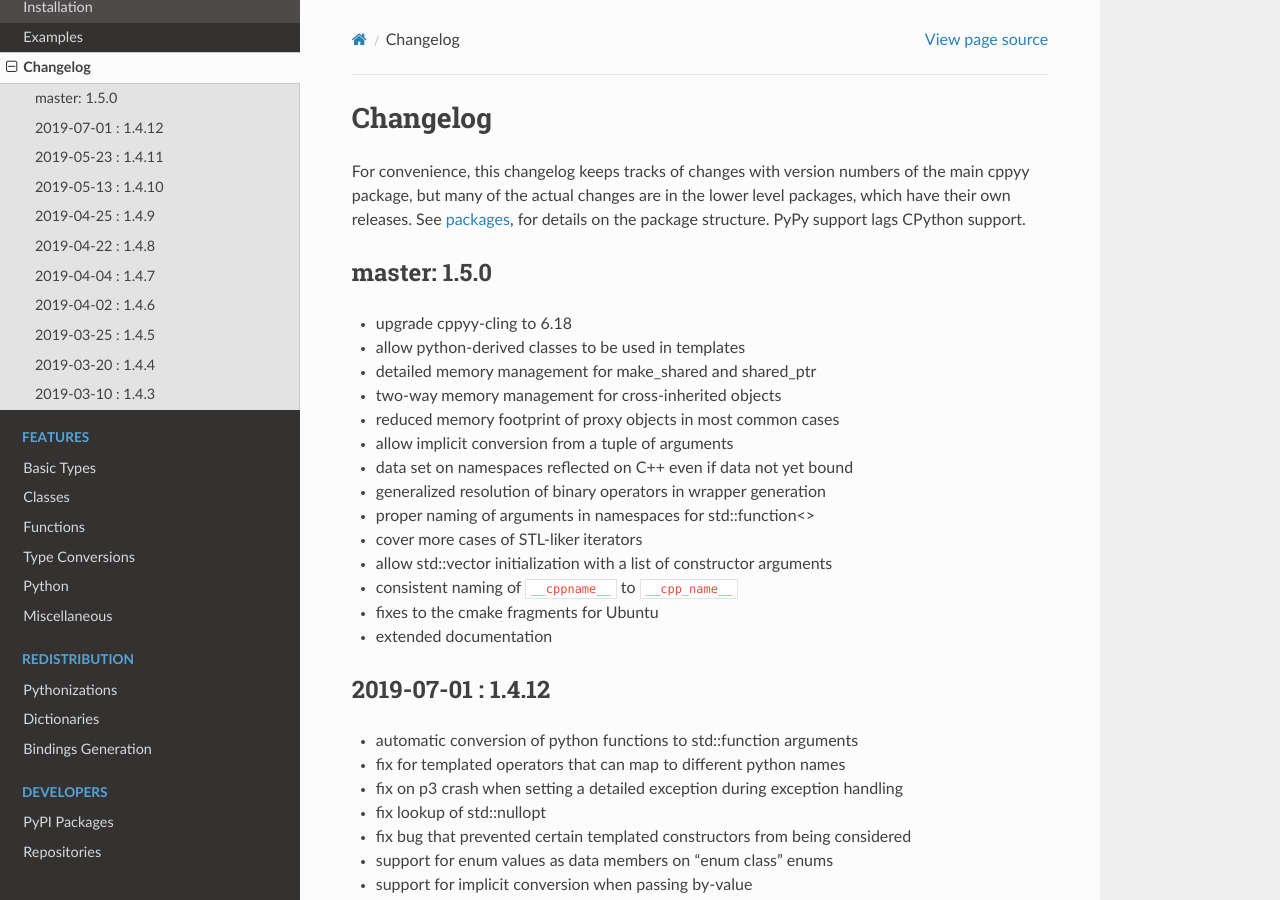
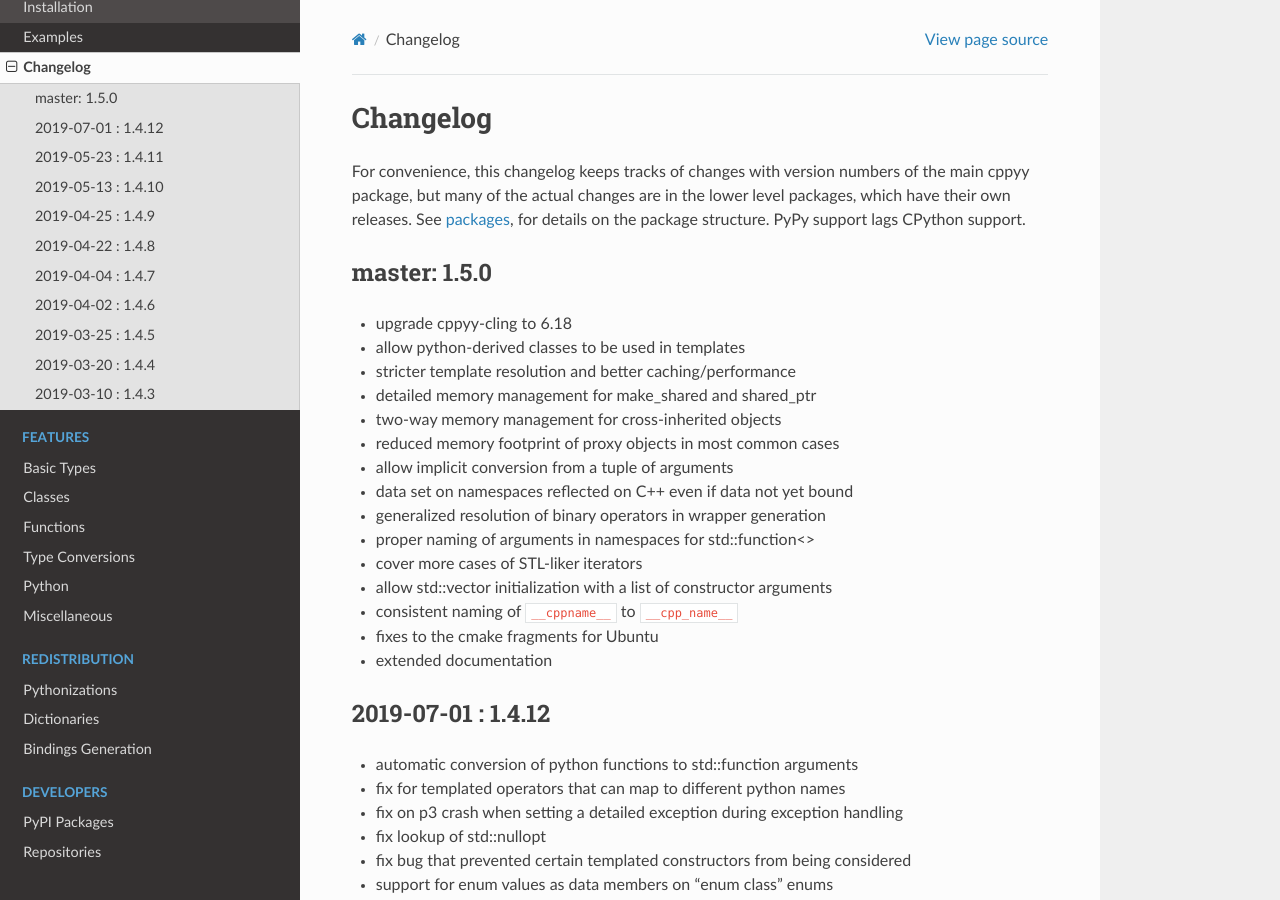
Before and after one commit to wlav/cppyy, a Sphinx documentation site: the page built from doc/source/changelog.rst, in a window 1280 px wide and 900 px high. Built offline with Sphinx 7.4.7 and the Read the Docs theme 2.0.0, drawn with Linux system fonts in a browser that asks for light colours.

Commit message:
stricter template resolution

```diff
--- a/doc/source/changelog.rst
+++ b/doc/source/changelog.rst
@@ -14,6 +14,7 @@
 
 * upgrade cppyy-cling to 6.18
 * allow python-derived classes to be used in templates
+* stricter template resolution and better caching/performance
 * detailed memory management for make_shared and shared_ptr
 * two-way memory management for cross-inherited objects
 * reduced memory footprint of proxy objects in most common cases
```
